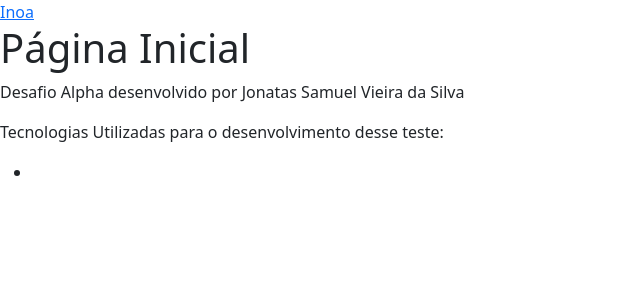
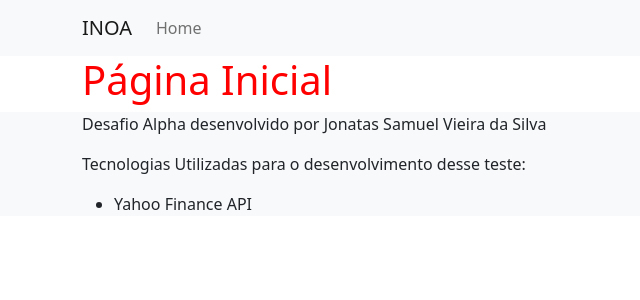
Before and after one commit to clark25/inoaalpha, a Django app: page /alpha/ in a window 1280 px wide. Shown: the top 300 px of the page, without its empty margins (0-640 px from the left). Run offline with Django 4.2, Linux system fonts and the light colour scheme.

Commit message:
finalizacao base_generic

```diff
--- /dev/null
+++ b/inoa/alpha/static/css/styles.css
@@ -0,0 +1,7 @@
+.navbar-brand{
+  text-transform: uppercase;
+}
+
+h1{
+  color: red;
+}
--- a/inoa/alpha/templates/base_generic.html
+++ b/inoa/alpha/templates/base_generic.html
@@ -5,15 +5,31 @@
   <meta charset="UTF-8">
   <meta http-equiv="X-UA-Compatible" content="IE=edge">
   <meta name="viewport" content="width=device-width, initial-scale=1.0">
-  <link href="https://cdn.jsdelivr.net/npm/bootstrap@5.1.3/dist/css/bootstrap.min.css" rel="stylesheet" integrity="sha384-1BmE4kWBq78iYhFldvKuhfTAU6auU8tT94WrHftjDbrCEXSU1oBoqyl2QvZ6jIW3" crossorigin="anonymous">
+  <link href="https://cdn.jsdelivr.net/npm/bootstrap@5.2.0-beta1/dist/css/bootstrap.min.css" rel="stylesheet" integrity="sha384-0evHe/X+R7YkIZDRvuzKMRqM+OrBnVFBL6DOitfPri4tjfHxaWutUpFmBp4vmVor" crossorigin="anonymous">
+  {% load static %}
+  <link rel="stylesheet" href="{% static 'css/styles.css' %}">
 </head>
 <body>
   <header>
     {% block nav %}
-      <a href="{% url 'index' %}">Inoa</a>
+      <nav class="navbar navbar-expand-lg bg-light">
+        <div class="container">
+          <a class="navbar-brand" href="{% url 'index' %}">Inoa</a>
+          <button class="navbar-toggler" type="button" data-bs-toggle="collapse" data-bs-target="#navbarNav" aria-controls="navbarNav" aria-expanded="false" aria-label="Toggle navigation">
+            <span class="navbar-toggler-icon"></span>
+          </button>
+          <div class="collapse navbar-collapse" id="navbarNav">
+            <ul class="navbar-nav">
+              <li class="nav-item">
+                <a class="nav-link" href="{% url 'index' %}">Home</a>
+              </li>
+            </ul>
+          </div>
+        </div>
+      </nav>
     {% endblock %}
   </header>
-  <main>
+  <main class="container">
     {% block content %}
     {% endblock %}
     {% block pagination %}
@@ -34,12 +50,16 @@
       {% endif %}
     {% endblock %}
   </main>
-  <footer>
-    <p>Desafio Alpha desenvolvido por Jonatas Samuel Vieira da Silva</p>
-    <p>Tecnologias Utilizadas para o desenvolvimento desse teste:</p>
-    <ul>
-      <li></li>
-    </ul>
+  <footer class="bg-light">
+    <div class="container">
+      <p>Desafio Alpha desenvolvido por Jonatas Samuel Vieira da Silva</p>
+      <p>Tecnologias Utilizadas para o desenvolvimento desse teste:</p>
+      <ul>
+        <li>Yahoo Finance API</li>
+      </ul>
+    </div>
+
   </footer>
+  <script src="https://cdn.jsdelivr.net/npm/bootstrap@5.2.0-beta1/dist/js/bootstrap.bundle.min.js" integrity="sha384-pprn3073KE6tl6bjs2QrFaJGz5/SUsLqktiwsUTF55Jfv3qYSDhgCecCxMW52nD2" crossorigin="anonymous"></script>
 </body>
 </html>
```
